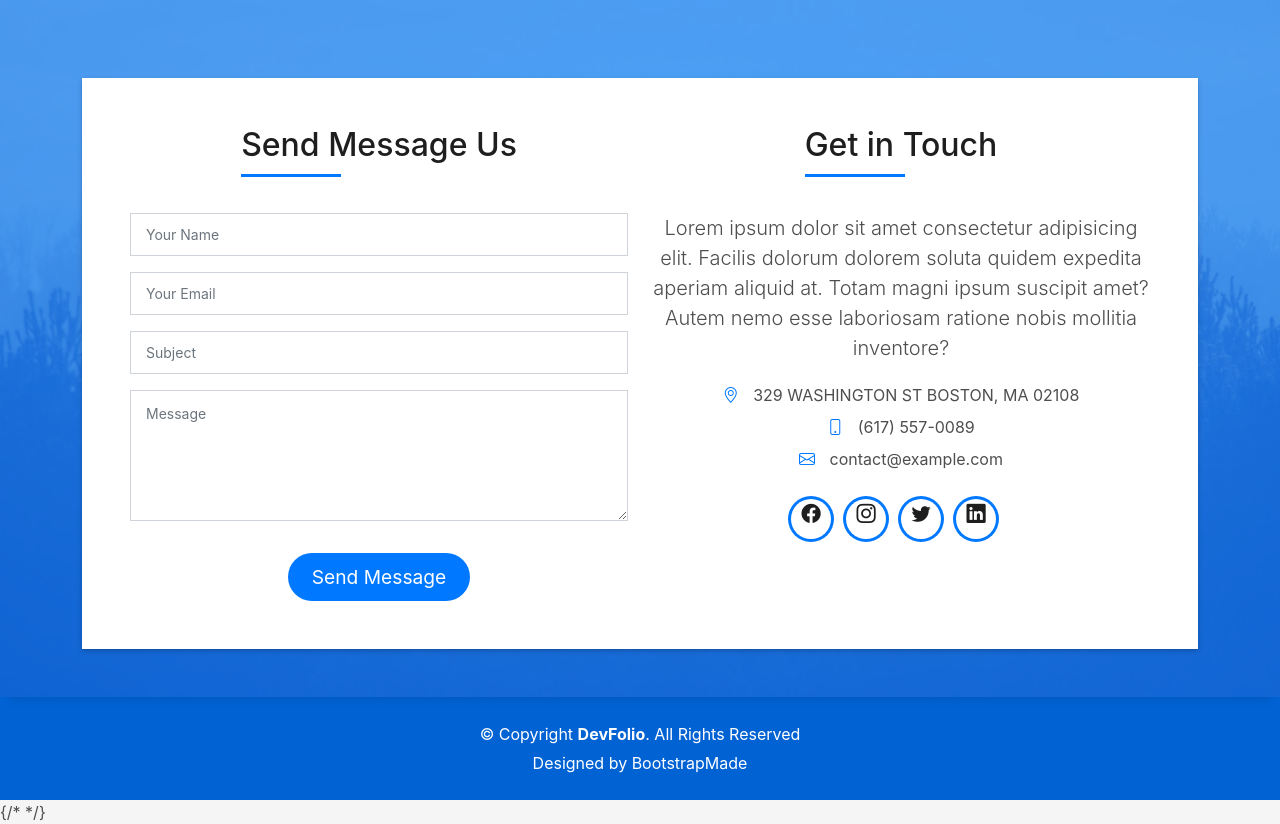
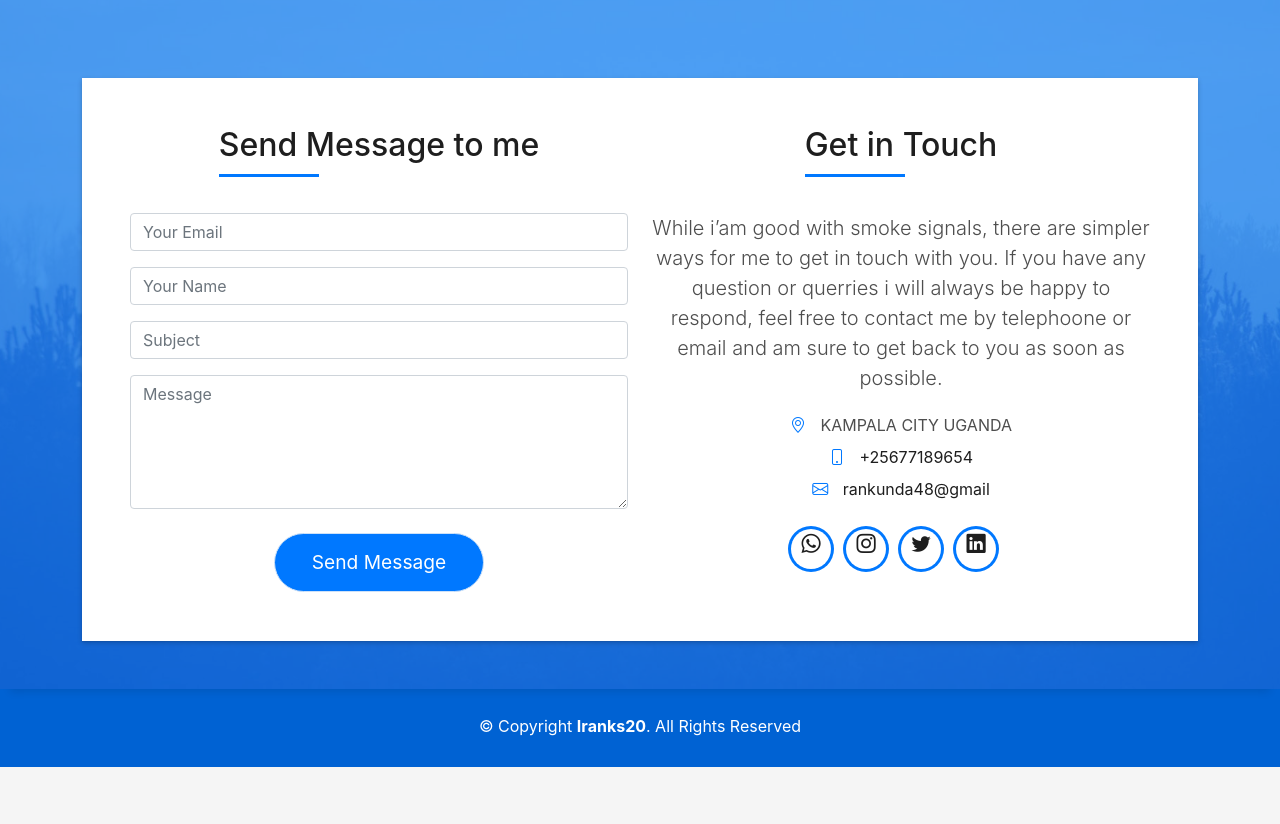
Before and after one commit to Iranks20/my-profile, a React (Create React App) app: page / in a window 1280 px wide. Shown: the part 5520-6344 px from the top of the page. After the commit the page ends 6287 px from the top, so only its background shows below. Built offline with nearby package versions, Linux system fonts and the light colour scheme.

Commit message:
worked on the contact us page

```diff
--- a/package.json
+++ b/package.json
@@ -3,14 +3,19 @@
   "version": "0.1.0",
   "private": true,
   "dependencies": {
+    "@emailjs/browser": "^3.9.0",
     "@testing-library/jest-dom": "^5.16.5",
     "@testing-library/react": "^13.3.0",
     "@testing-library/user-event": "^13.5.0",
     "bootstrap": "^5.2.0",
+    "email-js": "^2.0.2",
     "react": "^18.2.0",
+    "react-bootstrap": "^2.5.0",
     "react-dom": "^18.2.0",
     "react-router-dom": "^6.3.0",
     "react-scripts": "5.0.1",
+    "react-spinners": "^0.13.6",
+    "react-toastify": "^9.1.1",
     "web-vitals": "^2.1.4"
   },
   "scripts": {
--- a/public/index.html
+++ b/public/index.html
@@ -52,7 +52,7 @@
 
   <!-- Template Main JS File -->
   <script src="assets/js/main.js"></script>
-  {/* <!-- Template Main JS File --> */}
+  <!-- Template Main JS File -->
 
 
   </body>
--- a/src/components/Contact.js
+++ b/src/components/Contact.js
@@ -1,8 +1,45 @@
-import React from 'react'
+import React, {useRef, useState} from 'react';
+import emailjs from '@emailjs/browser';
+import { ToastContainer, toast } from 'react-toastify';
+import 'react-toastify/dist/ReactToastify.css';
+import { Spinner } from "react-bootstrap";
 
 function Contact() {
+  const [isLoading, SetLoading] = useState(false);
+  const form = useRef();
+  const sendEmail = (e) => {
+    SetLoading(true)
+    e.preventDefault();
+    emailjs.sendForm("service_jmx03jp", "template_odobd0v", form.current, "59iJRXKiAxT5F25-3")
+       .then((result) => {
+        // console.log(result)
+       const response = JSON.stringify(result);
+        console.log(response);
+        if (result.status === 200) {
+          SetLoading(false)
+          toast("Your message to Irankunda has been sent successfully")
+        } else if (result.status =! 200){
+          SetLoading(false)
+          toast("technical error")
+        }
+        //show user success mesage
+        // how to change my result into a jsonif format
+        // then call it back, make an if-sst
+       }, (error) => {
+       const response = JSON.stringify(error);
+         console.log(response);
+         if (error.status === 0) {
+          SetLoading(false)
+          toast(error.text)
+        } else if (error.status =! 200){
+          SetLoading(false)
+          toast("technical error")
+        }
+       });
+  };
   return (
     <div>
+      <ToastContainer />
       <main id="main">
         {/* <!-- ======= Contact Section ======= --> */}
     <section id="contact" className="paralax-mf footer-paralax bg-image sect-mt4 route" style={{ backgroundImage: "url(assets/img/overlay-bg.jpg)" }}>
@@ -16,25 +53,25 @@ function Contact() {
                   <div className="col-md-6">
                     <div className="title-box-2">
                       <h5 className="title-left">
-                        Send Message Us
+                        Send Message to me
                       </h5>
                     </div>
                     <div>
-                      <form action="forms/contact.php" method="post" role="form" className="php-email-form">
+                      <form ref={form} onSubmit={sendEmail}>
                         <div className="row">
                           <div className="col-md-12 mb-3">
                             <div className="form-group">
-                              <input type="text" name="name" className="form-control" id="name" placeholder="Your Name" required />
+                              <input type="email" name="from_name" className="form-control" id="from_name" placeholder="Your Email" required />
                             </div>
                           </div>
                           <div className="col-md-12 mb-3">
                             <div className="form-group">
-                              <input type="email" className="form-control" name="email" id="email" placeholder="Your Email" required />
+                              <input type="text" className="form-control" name=" from_email" id="email" placeholder="Your Name" required />
                             </div>
                           </div>
                           <div className="col-md-12 mb-3">
                             <div className="form-group">
-                              <input type="text" className="form-control" name="subject" id="subject" placeholder="Subject" required />
+                              <input type="text" className="form-control" name="reply_to" id="subject" placeholder="Subject" required />
                             </div>
                           </div>
                           <div className="col-md-12">
@@ -42,13 +79,11 @@ function Contact() {
                               <textarea className="form-control" name="message" rows="5" placeholder="Message" required></textarea>
                             </div>
                           </div>
-                          <div className="col-md-12 text-center my-3">
-                            <div className="loading">Loading</div>
-                            <div className="error-message"></div>
-                            <div className="sent-message">Your message has been sent. Thank you!</div>
-                          </div>
+                          <div><br /></div>
                           <div className="col-md-12 text-center">
-                            <button type="submit" className="button button-a button-big button-rouded">Send Message</button>
+                            {
+                            isLoading ? <button className="button button-a button-big button-rouded"><Spinner animation="border" variant="light" /></button> : <button type="submit" className="button button-a button-big button-rouded" value="Send">Send Message</button>
+                            }
                           </div>
                         </div>
                       </form>
@@ -62,23 +97,21 @@ function Contact() {
                     </div>
                     <div className="more-info">
                       <p className="lead">
-                        Lorem ipsum dolor sit amet consectetur adipisicing elit. Facilis dolorum dolorem soluta quidem
-                        expedita aperiam aliquid at.
-                        Totam magni ipsum suscipit amet? Autem nemo esse laboriosam ratione nobis
-                        mollitia inventore?
+                      While i’am good with smoke signals, there are simpler ways for me to get in touch with you.
+                        If you have any question or querries i will always be happy to respond, feel free to contact me by telephoone or email and am sure to get back to you as soon as possible.
                       </p>
                       <ul className="list-ico">
-                        <li><span className="bi bi-geo-alt"></span> 329 WASHINGTON ST BOSTON, MA 02108</li>
-                        <li><span className="bi bi-phone"></span> (617) 557-0089</li>
-                        <li><span className="bi bi-envelope"></span> contact@example.com</li>
+                        <li><span className="bi bi-geo-alt"></span> KAMPALA CITY UGANDA</li>
+                        <li><span className="bi bi-phone"></span> <a href="tel:+256771289654">+25677189654</a></li>
+                        <li><span className="bi bi-envelope"></span> <a href="mailto:rankunda48@gmail.com">rankunda48@gmail</a></li>
                       </ul>
                     </div>
                     <div className="socials">
                       <ul>
-                        <li><a href=""><span className="ico-circle"><i className="bi bi-facebook"></i></span></a></li>
-                        <li><a href=""><span className="ico-circle"><i className="bi bi-instagram"></i></span></a></li>
-                        <li><a href=""><span className="ico-circle"><i className="bi bi-twitter"></i></span></a></li>
-                        <li><a href=""><span className="ico-circle"><i className="bi bi-linkedin"></i></span></a></li>
+                        <li><a href="https://wa.me/qr/FXOLHHJBOCBFO1"><span className="ico-circle"><i className="bi bi-whatsapp"></i></span></a></li>
+                        <li><a href="https://www.instagram.com/lrankslnno?r=nametag"><span className="ico-circle"><i className="bi bi-instagram"></i></span></a></li>
+                        <li><a href="https://twitter.com/InnoIranks?t=jj8jiHPBCCnDXpfVAc8XGg&s=08"><span className="ico-circle"><i className="bi bi-twitter"></i></span></a></li>
+                        <li><a href="https://www.linkedin.com/in/rankunda-ino-334131223"><span className="ico-circle"><i className="bi bi-linkedin"></i></span></a></li>
                       </ul>
                     </div>
                   </div>
@@ -89,9 +122,7 @@ function Contact() {
         </div>
       </div>
     </section>
-    {/* <!-- End Contact Section --> */}
       </main>
-
 
     </div>
   )
--- a/src/components/Footer.js
+++ b/src/components/Footer.js
@@ -9,16 +9,7 @@ function Footer() {
       <div className="row">
         <div className="col-sm-12">
           <div className="copyright-box">
-            <p className="copyright">&copy; Copyright <strong>DevFolio</strong>. All Rights Reserved</p>
-            <div className="credits">
-              {/* <!--
-              All the links in the footer should remain intact.
-              You can delete the links only if you purchased the pro version.
-              Licensing information: https://bootstrapmade.com/license/
-              Purchase the pro version with working PHP/AJAX contact form: https://bootstrapmade.com/buy/?theme=DevFolio
-            --> */}
-              Designed by <a href="https://bootstrapmade.com/">BootstrapMade</a>
-            </div>
+            <p className="copyright">&copy; Copyright <strong>Iranks20</strong>. All Rights Reserved</p>
           </div>
         </div>
       </div>
@@ -26,7 +17,6 @@ function Footer() {
   </footer>
   {/* <!-- End  Footer --> */}
 
-  {/* <div id="preloader"></div> */}
   <a href="#" className="back-to-top d-flex align-items-center justify-content-center"><i className="bi bi-arrow-up-short"></i></a>
     </div>
   )
```
Also changed, not shown: 1 other file (tests, documents, lock files or other folders).
